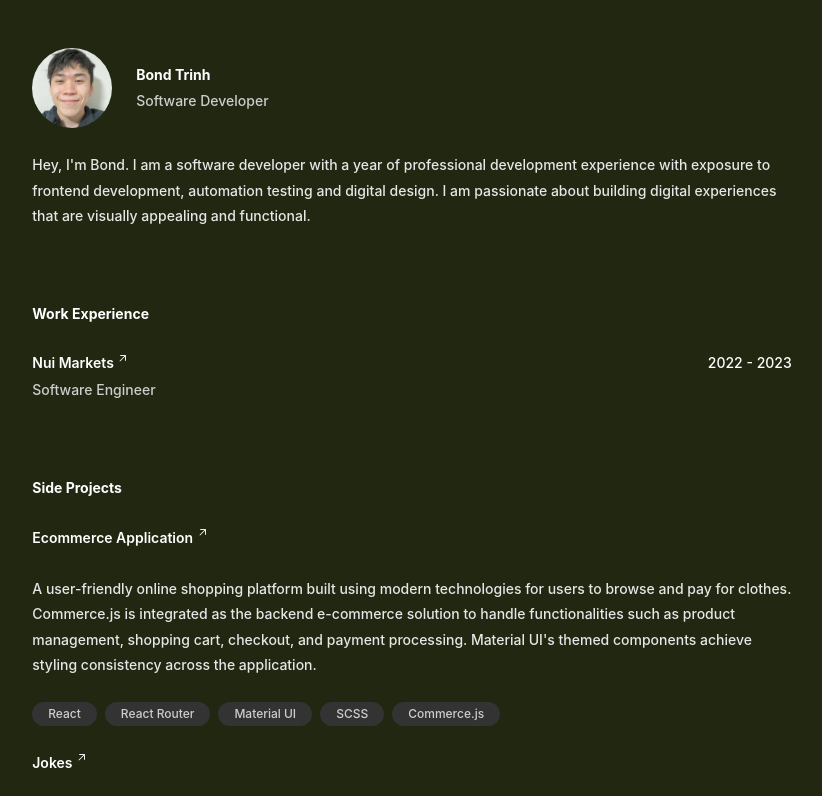
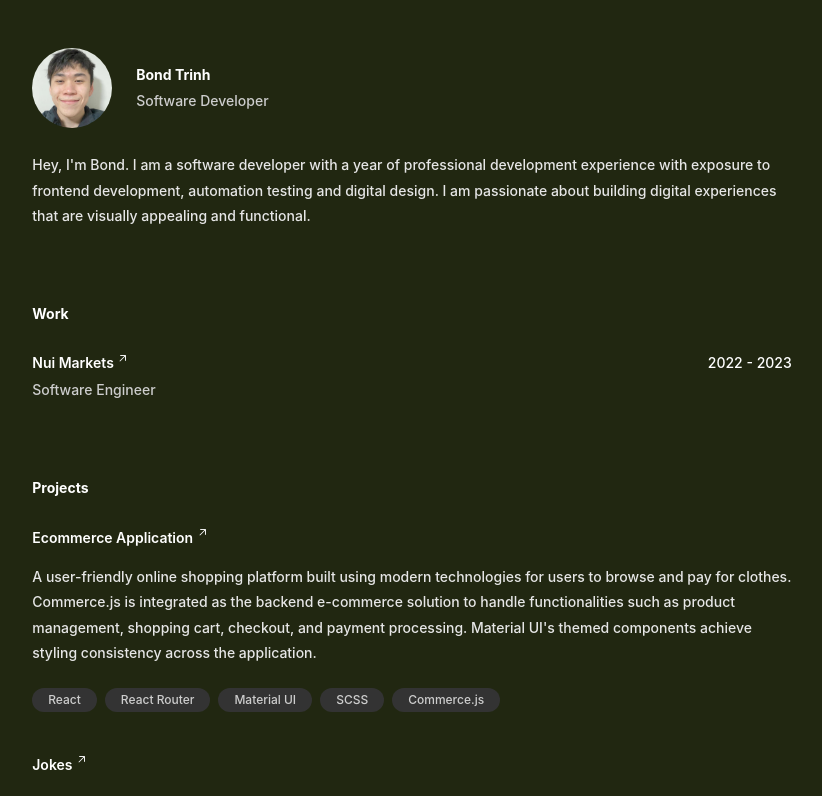
Before and after one commit to trinhbond/personal-portfolio, a React (Create React App) app: page / in a window 1280 px wide. Shown: the top 796 px of the page, without its empty margins (228-1050 px from the left). Built offline with nearby package versions, Linux system fonts and the light colour scheme.

Commit message:
Create more space between project items

```diff
--- a/src/components/Project.tsx
+++ b/src/components/Project.tsx
@@ -12,7 +12,7 @@ type ProjectProps = {
 export default function Project(project: ProjectProps) {
   return (
     <div
-      className="flex flex-row justify-between gap-6 flex-wrap"
+      className="flex flex-row justify-between gap-3 flex-wrap"
       key={project.name}
     >
       <ExternalLink
@@ -23,7 +23,7 @@ export default function Project(project: ProjectProps) {
         {project.name}
       </ExternalLink>
       {/* <span>{project.year}</span> */}
-      <p className="text-gray-light">{project.description}</p>
+      <p className="text-gray-light pb-2.5">{project.description}</p>
       <div className="flex flex-row gap-2 flex-wrap">
         {project.tech.map((i) => (
           <span className="min-w-fit rounded-full text-center text-xs text-gray-dark bg-[#333333] px-[16px] py-[4px]">
--- a/src/pages/Home.tsx
+++ b/src/pages/Home.tsx
@@ -46,7 +46,7 @@ export default function Home(): JSX.Element {
           className="w-full py-6 px-3 flex justify-center flex-col flex-wrap gap-6 font-medium"
           variants={variant}
         >
-          <h2 className="font-bold">Work Experience</h2>
+          <h2 className="font-bold">Work</h2>
           <div className="flex flex-row justify-between gap-6 flex-wrap">
             <div>
               <ExternalLink
@@ -66,10 +66,12 @@ export default function Home(): JSX.Element {
           className="w-full py-6 px-3 flex justify-center flex-col flex-wrap gap-6 font-medium"
           variants={variant}
         >
-          <h2 className="font-bold">Side Projects</h2>
-          {projects.map((project) => (
-            <Project {...project} />
-          ))}
+          <h2 className="font-bold">Projects</h2>
+          <div className="flex flex-col gap-10">
+            {projects.map((project) => (
+              <Project {...project} />
+            ))}
+          </div>
         </motion.section>
 
         <motion.section
```
